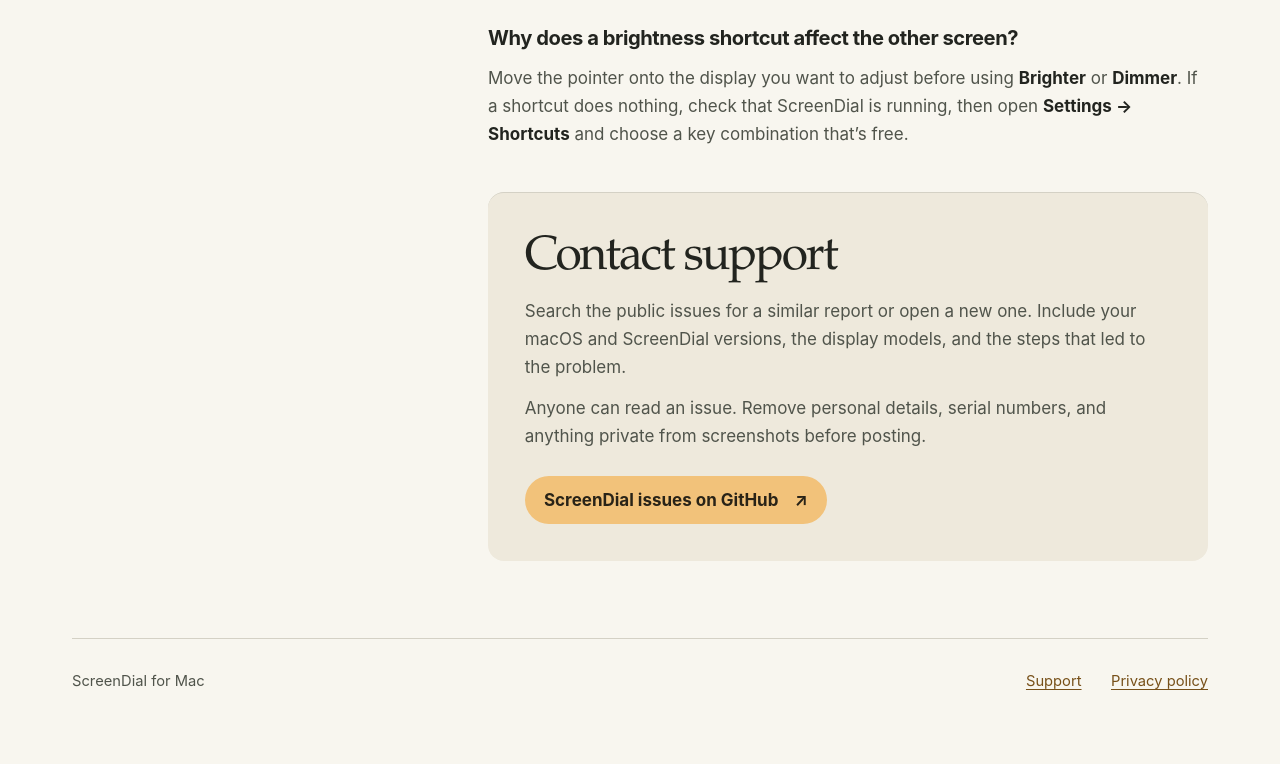
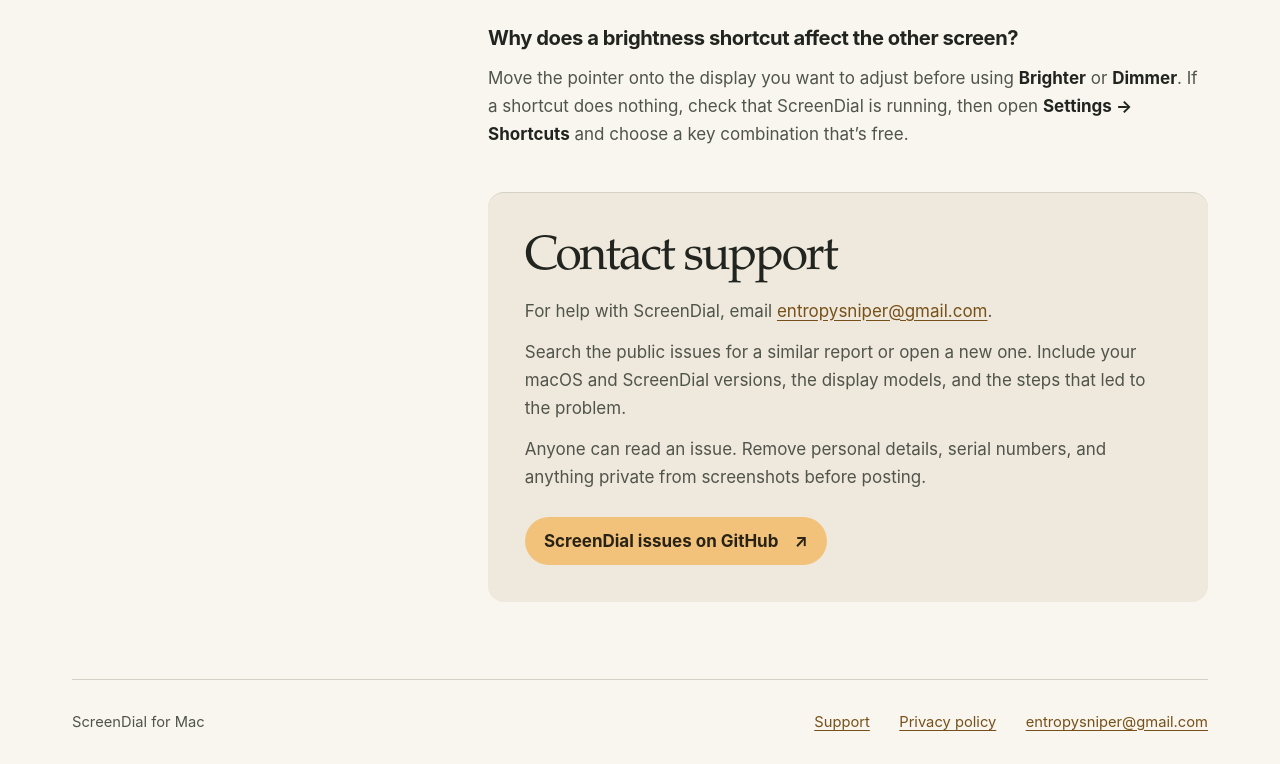
Before and after one commit to entropysniper-app/screendial.app, a plain HTML site: page support.html in a window 1280 px wide. Shown: the part 1501-2265 px from the top of the page. Before the commit the page ends 2224 px from the top, so only its background shows below. Drawn offline with Linux system fonts and the light colour scheme.

Commit message:
Add a public support email to the ScreenDial site
Co-Authored-By: Claude Code <noreply@anthropic.com>

```diff
--- a/support.html
+++ b/support.html
@@ -3,7 +3,7 @@
 <head>
   <meta charset="utf-8">
   <meta name="viewport" content="width=device-width, initial-scale=1">
-  <meta name="description" content="Get help with the ScreenDial menu bar panel, resolution, brightness, warmth, scenes, and keyboard shortcuts. Contact support through public GitHub issues.">
+  <meta name="description" content="Get help with the ScreenDial menu bar panel, resolution, brightness, warmth, scenes, and keyboard shortcuts. Contact support by email or through GitHub issues.">
   <meta name="referrer" content="no-referrer">
   <title>ScreenDial Support | Setup and troubleshooting</title>
   <link rel="icon" href="assets/screendial.png" type="image/png">
@@ -36,13 +36,13 @@
           <h3>Where did my saved scene go?</h3><p>Scenes belong to a particular combination of displays. Reconnect the screens you used when you saved the scene. In <strong>Settings → Scenes</strong>, you can see named scenes grouped by display setup. To keep a different setup, connect those displays and choose <strong>Save as Scene</strong> in the panel.</p>
           <h3>Why does a brightness shortcut affect the other screen?</h3><p>Move the pointer onto the display you want to adjust before using <strong>Brighter</strong> or <strong>Dimmer</strong>. If a shortcut does nothing, check that ScreenDial is running, then open <strong>Settings → Shortcuts</strong> and choose a key combination that’s free.</p>
         </section>
-        <section id="contact" class="contact"><h2>Contact support</h2><p>Search the public issues for a similar report or open a new one. Include your macOS and ScreenDial versions, the display models, and the steps that led to the problem.</p><p>Anyone can read an issue. Remove personal details, serial numbers, and anything private from screenshots before posting.</p><a class="button" href="https://github.com/entropysniper-app/screendial.app/issues">ScreenDial issues on GitHub <span aria-hidden="true">↗</span></a></section>
+        <section id="contact" class="contact"><h2>Contact support</h2><p>For help with ScreenDial, email <a href="mailto:entropysniper@gmail.com">entropysniper@gmail.com</a>.</p><p>Search the public issues for a similar report or open a new one. Include your macOS and ScreenDial versions, the display models, and the steps that led to the problem.</p><p>Anyone can read an issue. Remove personal details, serial numbers, and anything private from screenshots before posting.</p><a class="button" href="https://github.com/entropysniper-app/screendial.app/issues">ScreenDial issues on GitHub <span aria-hidden="true">↗</span></a></section>
       </div>
     </div>
   </main>
   <footer class="wrap footer">
     <span>ScreenDial for Mac</span>
-    <nav aria-label="Footer"><a href="support.html">Support</a><a href="privacy.html">Privacy policy</a></nav>
+    <nav aria-label="Footer"><a href="support.html">Support</a><a href="privacy.html">Privacy policy</a><a href="mailto:entropysniper@gmail.com">entropysniper@gmail.com</a></nav>
   </footer>
 </body>
 </html>
```
Also changed, not shown: index.html (+1 -1 lines), privacy.html (+2 -2 lines).
